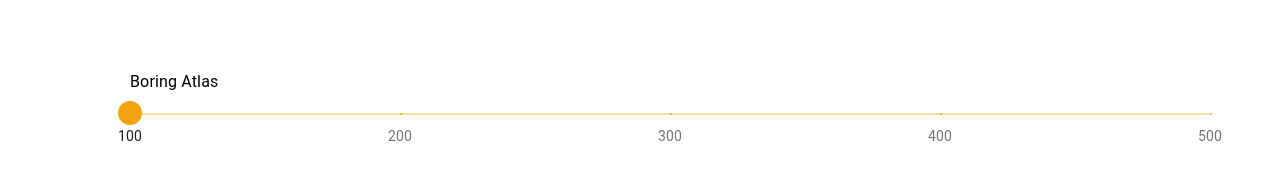
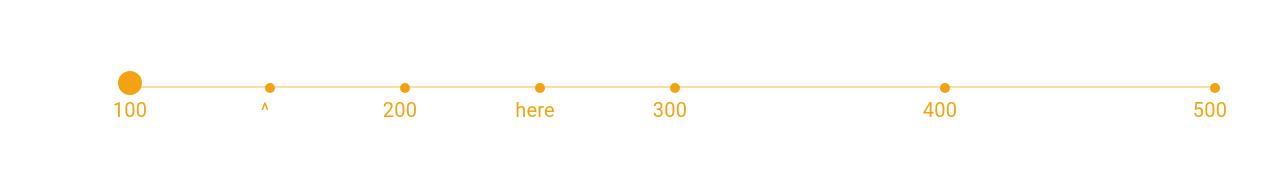
Before and after one commit to cosmicRover/boring-atlas, a React (Create React App) app: page / in a window 1280 px wide. Shown: the part 602-782 px from the top of the page. Built offline with nearby package versions, Linux system fonts and the light colour scheme.

Commit message:
Progress on slider

```diff
--- a/src/App.css
+++ b/src/App.css
@@ -1,12 +1,12 @@
-.container{
+.container {
   display: flex;
   min-height: 100rem;
 }
 
-.scroller{
+.scroller {
   overflow-y: scroll;
 }
 
-.globe-container{
+.globe-container {
   max-width: 44px;
 }
--- a/src/slider/discrete_slider.js
+++ b/src/slider/discrete_slider.js
@@ -3,17 +3,26 @@
 import Typography from '@material-ui/core/Typography';
 import Slider from '@material-ui/core/Slider';
 import useWindowDimensions from '../services/useWindowDimensions';
+import { HistoryTwoTone, PlayCircleFilledWhite } from '@material-ui/icons';
+import './slider.css';
 
 const useStyles = makeStyles({
   root: {
     width: 800, //Changes length of slider
   },
+  mark: {
+    color: 'rgba(243, 163, 17, 1)',
+    fontSize: '20px',
+    '&:nth-child(even)': {
+      width: '10px',
+      height: '10px',
+    },
+  },
 });
-
 //? Probably needs changes
 const PrettoSlider = withStyles({
   root: {
-    color: 'rgba(243, 163, 17, 1);', //Insert color hexcode here
+    color: 'rgba(243, 163, 17, 1)', //Insert color hexcode here
     height: 8,
   },
   thumb: {
@@ -32,12 +41,23 @@
     left: 'calc(-50% + 4px)',
   },
   track: {
+    marginBottom: -8,
     height: 2, //Changes height of the selected area of slider
     borderRadius: 4,
   },
   rail: {
     height: 2, //Changes height of the non-selected area of slider
     borderRadius: 2,
+    marginTop: 3,
+  },
+  mark: {
+    '&:last-child': {
+      width: '10px',
+      height: '10px',
+    },
+    width: '10px',
+    height: '10px',
+    borderRadius: '50%',
   },
 })(Slider);
 
@@ -58,6 +78,14 @@
   {
     value: 400,
     label: '400',
+  },
+  {
+    value: 150,
+    label: '^',
+  },
+  {
+    value: 250,
+    label: 'here',
   },
   {
     value: 500,
@@ -81,10 +109,6 @@
 
   return (
     <div>
-      {/* Title of Slider, not sure if we will need it*/}
-      <Typography id="discrete-slider-small-steps" gutterBottom>
-        Boring Atlas
-      </Typography>
       {/* The actual slider values */}
       <PrettoSlider
         defaultValue={100}
@@ -92,6 +116,7 @@
         aria-labelledby="discrete-slider-custom"
         step={100} //Increments
         marks={marks} //Implement the tickers
+        classes={{ markLabel: classes.mark }}
         min={100} //Minimum Value
         max={500} //Maximum Value
         valueLabelDisplay="auto" //Displays value as you slide
--- /dev/null
+++ b/src/slider/slider.css
@@ -0,0 +1,8 @@
+span.MuiSlider-mark {
+  width: '100px !important';
+  height: '100px !important';
+}
+
+/* .testing {
+  background-color: aqua;
+} */
```
